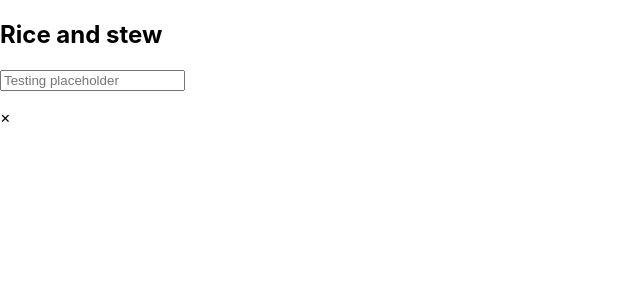
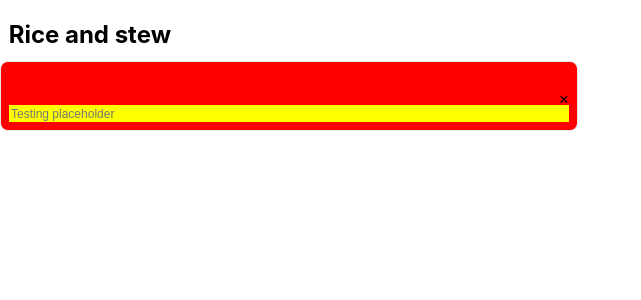
Before and after one commit to Brad-Technology-Industry/react-multivalue-text-input-field, a React (Create React App) app: page / in a window 1280 px wide. Shown: the top 300 px of the page, without its empty margins (0-641 px from the left). Built offline with nearby package versions, Linux system fonts and the light colour scheme.

Commit message:
style(component): testing styles

```diff
--- a/src/components/MultiValueTextField.tsx
+++ b/src/components/MultiValueTextField.tsx
@@ -2,13 +2,14 @@
 // import { IconType } from '@/types/icontypes/icon.type';
 import React, { useState } from 'react';
 // import { Icons } from '..';
+import '../styles/main.css';
 
 type MultiSelectType = {
    label: string;
    placeholder: string;
    required?: boolean;
    values: string[];
-   setValues: any;
+   setValues: React.Dispatch<React.SetStateAction<string[]>>;
 };
 
 const MultiInputField: React.FC<MultiSelectType> = ({
@@ -47,30 +48,21 @@ const MultiInputField: React.FC<MultiSelectType> = ({
 
    return (
       <div>
-         <h2 className="relative mb-3 ml-2 max-w-max font-bold">
+         <h2 className="label-styles">
             {label}
-            {required && (
-               <span className="absolute -right-3 -top-1 block text-red-500">
-                  *
-               </span>
-            )}
+            {required && <span className="required-styles">*</span>}
          </h2>
          <div
-            className={`relative flex max-w-[35rem] flex-wrap gap-y-1 rounded-md border p-2 ${
-               isFocused && 'border-[var(--primary-800)]'
+            className={`container-styles ${
+               isFocused && 'container-styles-focus'
             }`}
          >
-            <ul className="flex flex-wrap gap-1">
+            <ul className="list-styles">
                {inputValues.map((option, index) => (
-                  <li
-                     key={index}
-                     className="flex w-fit items-center gap-2 rounded-full bg-[var(--secondary-300)] px-3 py-1.5 text-xs"
-                  >
-                     <span className="font-medium text-[var(--secondary-800)]">
-                        {option}
-                     </span>
+                  <li key={index} className="list-items-styles">
+                     <span className="option-styles">{option}</span>
                      <div
-                        className="cursor-pointer"
+                        className="remove-item-icon-styles "
                         onClick={() => handleRemoveElement(index)}
                      >
                         {/* <Icons
@@ -88,7 +80,7 @@ const MultiInputField: React.FC<MultiSelectType> = ({
                onFocus={() => setIsFocused(true)}
                onBlur={() => setIsFocused(false)}
                placeholder={inputValues.length > 0 ? 'add' : placeholder}
-               className="w-full outline-none placeholder:text-xs"
+               className=""
                onKeyUp={(event) =>
                   event.key === 'Enter' || event.key === ','
                      ? handleAddElement(event)
@@ -98,7 +90,7 @@ const MultiInputField: React.FC<MultiSelectType> = ({
 
             <div
                onClick={handleClearAll}
-               className="absolute right-0 top-0 cursor-pointer rounded-r-md px-2 py-2.5 transition-all duration-300 hover:scale-105 active:scale-[0.96]"
+               className="remove-all-items-icon-styles"
             >
                {/* <Icons icon={IconType.CLOSE} size={20} onClick={() => {}} /> */}
                <p>&times;</p>
--- a/src/utils/main.css
+++ b/src/styles/main.css
@@ -25,9 +25,16 @@
    max-width: 35rem;
    display: flex;
    flex-wrap: wrap;
-   row-gap: 0.25rem;
-   border-width: 0.01rem;
+   row-gap: 0.2rem;
+   border: 0.01rem solid #e6e6e6;
+   border-radius: 0.5rem;
+   padding: 0.5rem;
    position: relative;
+   background-color: red;
+}
+
+.container-styles-focus {
+   border-color: #1a1a11;
 }
 
 /*================================================
@@ -38,6 +45,7 @@
    display: flex;
    flex-wrap: wrap;
    gap: 0.25rem;
+   background-color: blue;
 }
 
 .list-items-styles {
@@ -45,7 +53,7 @@
    display: flex;
    align-items: center;
    gap: 0.5rem;
-   border-radius: 50%;
+   border-radius: 45%;
    padding-inline: 0.75rem;
    padding-bottom: 0.375rem;
    font-size: 0.75rem;
@@ -56,6 +64,23 @@
 .option-styles {
    font-weight: 500;
    color: #808080;
+}
+
+/*================================================================
+ * Input component styles
+ *================================================================
+*/
+input {
+   width: 100%;
+   height: 100%;
+   outline: none;
+   background-color: yellow;
+   border: 0;
+}
+
+input::placeholder {
+   font-size: 0.75rem;
+   line-height: 1rem;
 }
 
 /*================================================================
```
